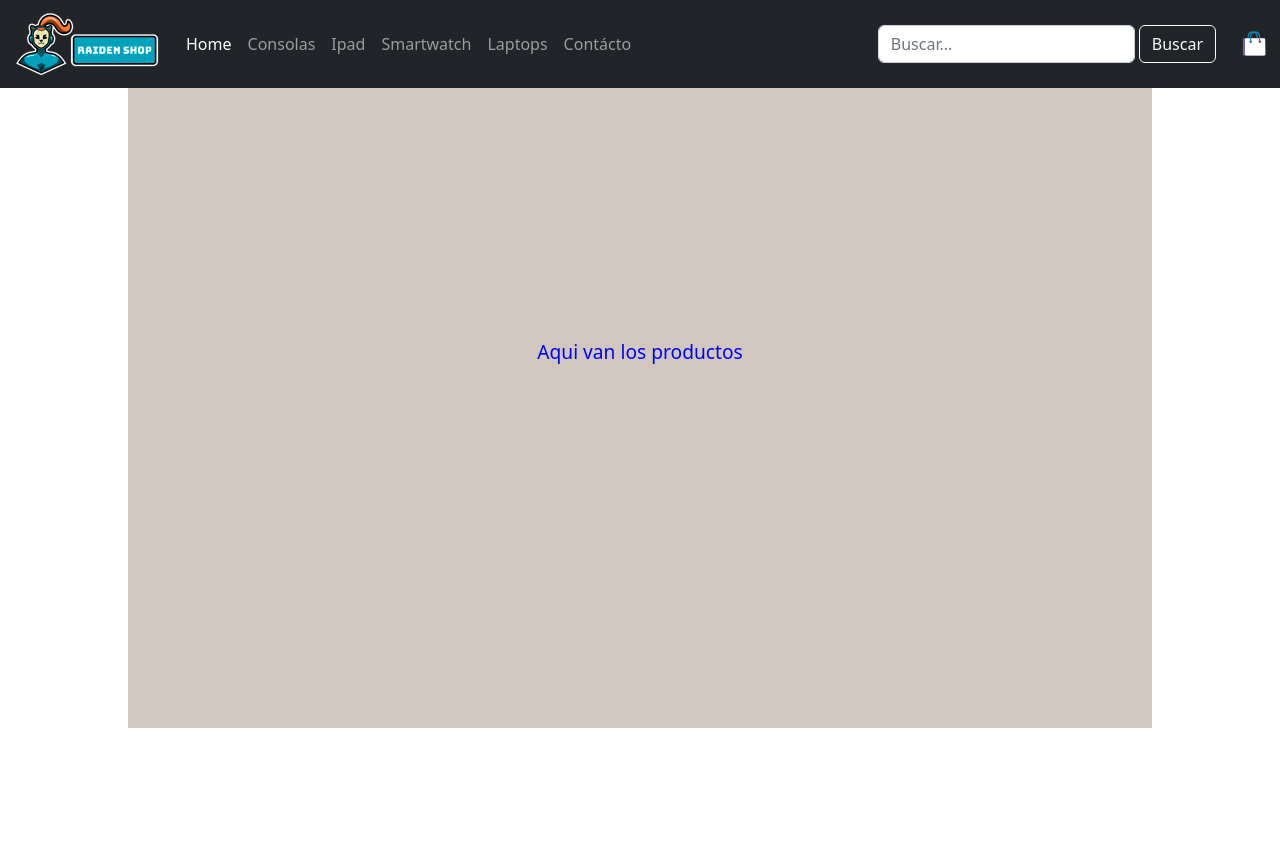
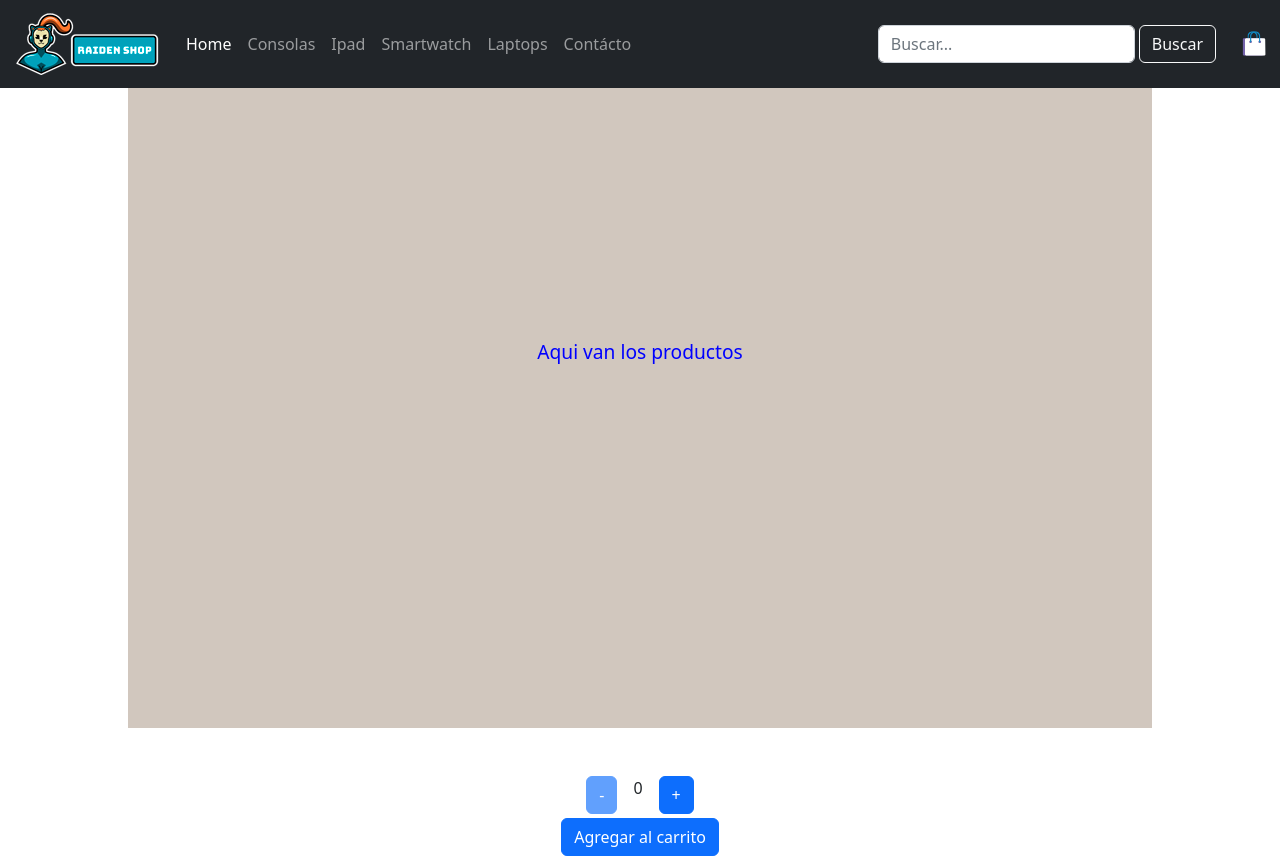
Before and after one commit to danyzearix/react-daniel-munoz, a React (Create React App) app: page / in a window 1280 px wide. Before the commit the page ends 800 px from the top, so only its background shows below. Built offline with nearby package versions, Linux system fonts and the light colour scheme.

Commit message:
Desafio contador

```diff
--- a/src/App.js
+++ b/src/App.js
@@ -1,12 +1,17 @@
 import './App.css';
 import NavBar from './components/NavBar/NavBar';
 import ItemListContainer from './components/ItemListContainer/ItemListContainer';
+import ItemCount from './components/ItemCount/ItemCount';
 
 function App() {
+  const onAdd = (cantidad) =>{
+    console.log(`Seleccionaste ${cantidad} de unidades`)
+  }
   return (
     <div>
       <NavBar/>
       <ItemListContainer greeting = "Aqui van los productos" />
+      <ItemCount initial={0} stock={7} onAdd={onAdd}/>
     </div>
   );
 }
--- /dev/null
+++ b/src/components/ItemCount/ItemCount.jsx
@@ -0,0 +1,30 @@
+import React, {useState, useEffect} from "react"
+function ItemCount({initial, stock, onAdd}) {
+    const [count, setCount] = useState(parseInt(initial));
+    const restar = () => {
+        setCount(count - 1)
+    }
+
+    const sumar = () => {
+        setCount(count + 1)
+    }
+
+    useEffect(()=> {
+        setCount(parseInt(initial));
+    },[initial])
+
+    let min = 0;
+
+  return (
+    <div className="container-fluid d-flex flex-wrap justify-content-center mt-5 ">
+        <button disabled = {count <= min} onClick={restar} className="btn btn-primary"> - </button>
+        <span className="ms-3 me-3"> {count} </span>
+        <button disabled= {count >= stock} onClick={sumar} className="btn btn-primary"> + </button>
+            <div className="container-fluid d-flex flex-wrap justify-content-center">
+                <button disabled={stock<=0} onClick={() => onAdd(count)} className="btn btn-primary mt-1 "> Agregar al carrito</button>
+            </div>
+    </div>
+  )
+}
+
+export default ItemCount
```
